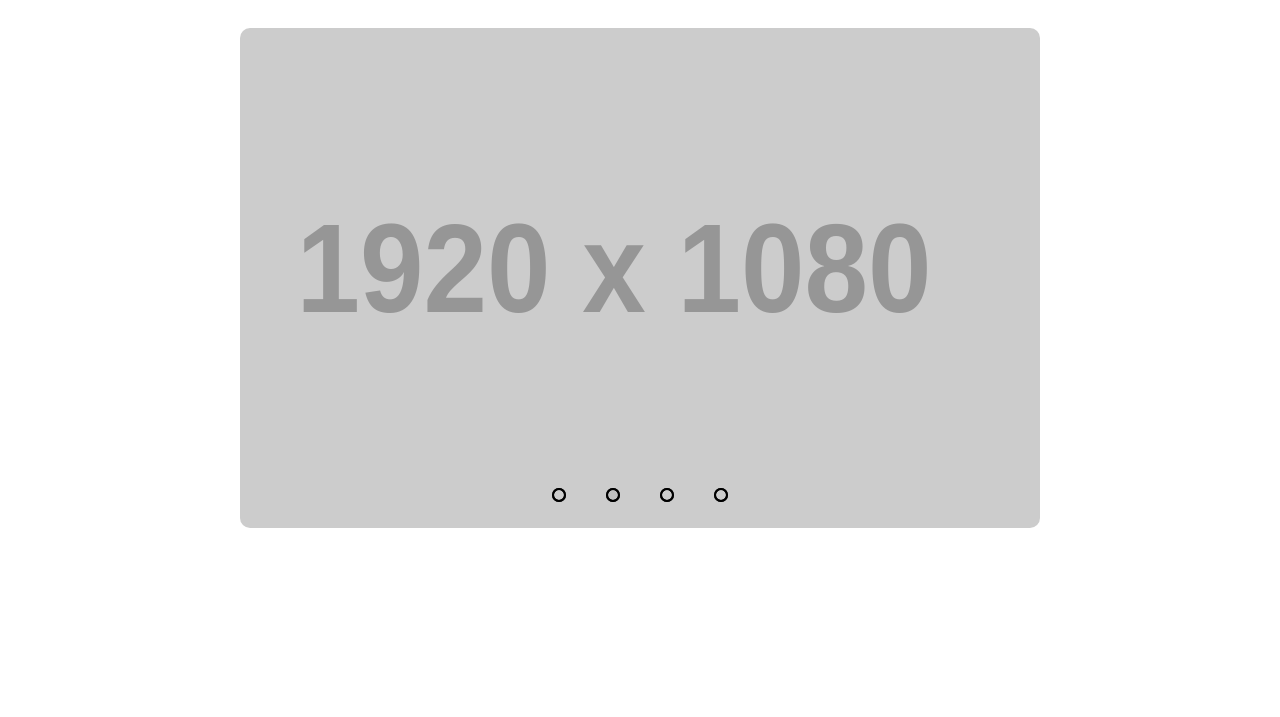
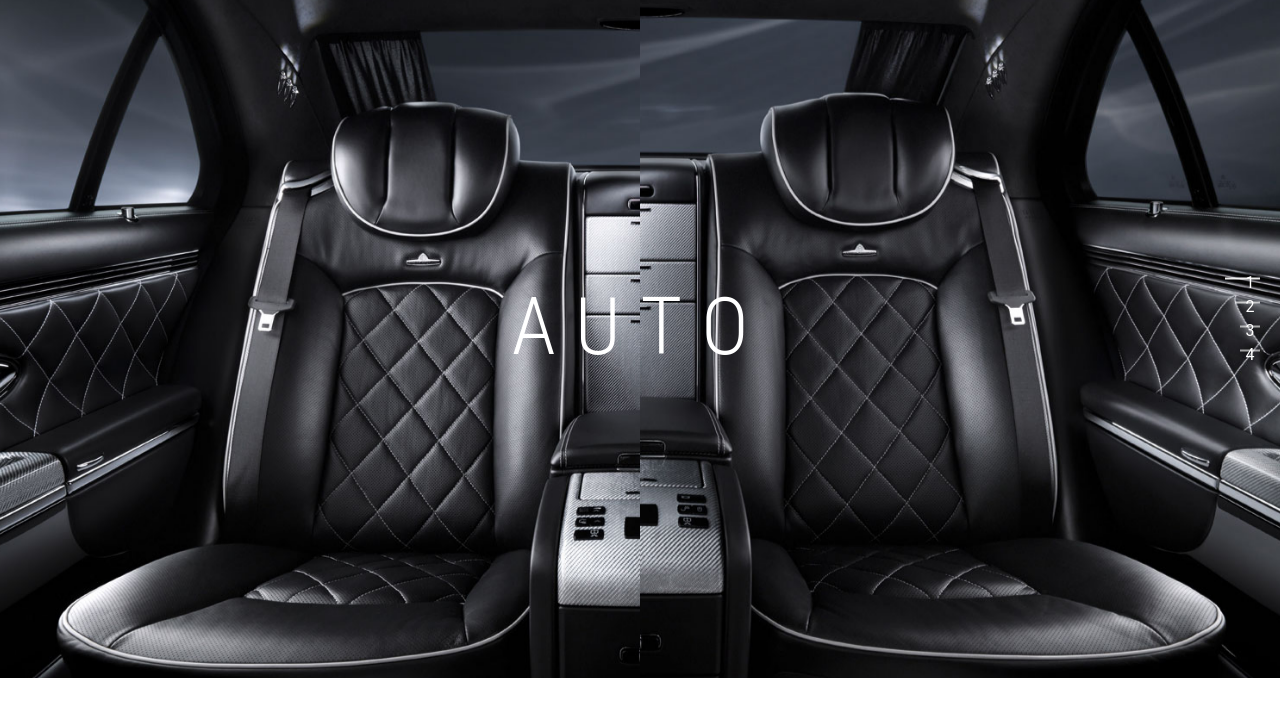
Before and after one commit to pkroberg/nocoupholstery, a website built with Vite: page index.html in a window 1280 px wide. Shown: the part 75-792 px from the top of the page. Built offline with nearby package versions, Linux system fonts and the light colour scheme; placeholder pictures from the web are drawn by us.

Commit message:
Add slick slider

```diff
--- a/index.html
+++ b/index.html
@@ -4,6 +4,11 @@
     <meta charset="UTF-8" />
     <link rel="stylesheet" href="tailwind.css" />
     <link rel="stylesheet" href="style.css" />
+    <link
+      rel="stylesheet"
+      type="text/css"
+      href="//cdn.jsdelivr.net/npm/slick-carousel@1.8.1/slick/slick.css"
+    />
     <link rel="preconnect" href="https://fonts.googleapis.com" />
     <link rel="preconnect" href="https://fonts.gstatic.com" crossorigin />
     <link
@@ -63,47 +68,37 @@
     </header>
 
     <!-- Slider -->
-    <div class="slider">
-      <div class="slides">
-        <input type="radio" name="radio-btn" id="radio1" />
-        <input type="radio" name="radio-btn" id="radio2" />
-        <input type="radio" name="radio-btn" id="radio3" />
-        <input type="radio" name="radio-btn" id="radio4" />
-        <input type="radio" name="radio-btn" id="radio5" />
-        <div class="slide first">
-          <img src="https://via.placeholder.com/1920x1080" alt="" />
+    <div class="split-slideshow">
+      <div class="slideshow">
+        <div class="slider">
+          <div class="item">
+            <img src="pics/8-maybach1.jpg" />
+          </div>
+          <div class="item">
+            <img src="pics/15843648656_73e226010e_o.jpg" />
+          </div>
+          <div class="item">
+            <img src="pics/kam-idris-_HqHX3LBN18-unsplash.jpg" />
+          </div>
+          <div class="item">
+            <img src="pics/restaurant.jpg" />
+          </div>
         </div>
-        <div class="slide">
-          <img src="https://via.placeholder.com/1920x1080" alt="" />
-        </div>
-        <div class="slide">
-          <img src="https://via.placeholder.com/1920x1080" alt="" />
-        </div>
-        <div class="slide">
-          <img src="https://via.placeholder.com/1920x1080" alt="" />
-        </div>
-        <div class="slide">
-          <img src="https://via.placeholder.com/1920x1080" alt="" />
-        </div>
-
-        <!-- Automatic navigation -->
-        <div class="navigation-auto">
-          <div class="auto-btn1"></div>
-          <div class="auto-btn2"></div>
-          <div class="auto-btn3"></div>
-          <div class="auto-btn4"></div>
-        </div>
-
-        <!-- Manual navigation -->
-        <div class="navigation-manual">
-          <label for="radio1" class="manual-btn"></label>
-          <label for="radio2" class="manual-btn"></label>
-          <label for="radio3" class="manual-btn"></label>
-          <label for="radio4" class="manual-btn"></label>
-        </div>
+      </div>
+      <div class="slideshow-text">
+        <div class="item">Auto</div>
+        <div class="item">Marine</div>
+        <div class="item">Furniture</div>
+        <div class="item">Commercial</div>
       </div>
     </div>
 
+    <script src="https://ajax.googleapis.com/ajax/libs/jquery/3.5.1/jquery.min.js"></script>
+    <script
+      type="text/javascript"
+      src="//cdn.jsdelivr.net/npm/slick-carousel@1.8.1/slick/slick.min.js"
+    ></script>
+    <script src="slider.js"></script>
     <script type="module" src="main.js"></script>
   </body>
 </html>
--- a/main.js
+++ b/main.js
@@ -21,18 +21,3 @@ document.addEventListener("DOMContentLoaded", function () {
     timeoutId = setTimeout(() => dropdown.classList.add("hidden"), 300);
   });
 });
-
-// Slideshow
-
-document.addEventListener("DOMContentLoaded", function () {
-  var counter = 1;
-  document.getElementById("radio" + counter).checked = true;
-  counter++;
-  setInterval(function () {
-    document.getElementById("radio" + counter).checked = true;
-    counter++;
-    if (counter > 4) {
-      counter = 1;
-    }
-  }, 5000);
-});
--- a/package.json
+++ b/package.json
@@ -11,7 +11,5 @@
   "devDependencies": {
     "vite": "^5.0.8"
   },
-  "dependencies": {
-    "tw-elements": "^1.1.0"
-  }
+  "dependencies": {}
 }
--- /dev/null
+++ b/slider.js
@@ -0,0 +1,75 @@
+var $slider = $(".slideshow .slider"),
+  maxItems = $(".item", $slider).length,
+  dragging = false,
+  tracking,
+  rightTracking;
+
+$sliderRight = $(".slideshow")
+  .clone()
+  .addClass("slideshow-right")
+  .appendTo($(".split-slideshow"));
+
+rightItems = $(".item", $sliderRight).toArray();
+reverseItems = rightItems.reverse();
+$(".slider", $sliderRight).html("");
+for (i = 0; i < maxItems; i++) {
+  $(reverseItems[i]).appendTo($(".slider", $sliderRight));
+}
+
+$slider.addClass("slideshow-left");
+$(".slideshow-left")
+  .slick({
+    vertical: true,
+    verticalSwiping: true,
+    arrows: false,
+    infinite: true,
+    dots: true,
+    speed: 1000,
+    cssEase: "cubic-bezier(0.7, 0, 0.3, 1)",
+    draggable: false,
+  })
+  .on("beforeChange", function (event, slick, currentSlide, nextSlide) {
+    if (
+      currentSlide > nextSlide &&
+      nextSlide == 0 &&
+      currentSlide == maxItems - 1
+    ) {
+      $(".slideshow-right .slider").slick("slickGoTo", -1);
+      $(".slideshow-text").slick("slickGoTo", maxItems);
+    } else if (
+      currentSlide < nextSlide &&
+      currentSlide == 0 &&
+      nextSlide == maxItems - 1
+    ) {
+      $(".slideshow-right .slider").slick("slickGoTo", maxItems);
+      $(".slideshow-text").slick("slickGoTo", -1);
+    } else {
+      $(".slideshow-right .slider").slick(
+        "slickGoTo",
+        maxItems - 1 - nextSlide
+      );
+      $(".slideshow-text").slick("slickGoTo", nextSlide);
+    }
+  });
+
+$(".slideshow-right .slider").slick({
+  swipe: false,
+  vertical: true,
+  arrows: false,
+  infinite: true,
+  speed: 950,
+  cssEase: "cubic-bezier(0.7, 0, 0.3, 1)",
+  initialSlide: maxItems - 1,
+});
+$(".slideshow-text").slick({
+  swipe: false,
+  vertical: true,
+  arrows: false,
+  infinite: true,
+  speed: 900,
+  cssEase: "cubic-bezier(0.7, 0, 0.3, 1)",
+});
+
+setInterval(function () {
+  $(".slideshow-left").slick("slickNext");
+}, 5000);
--- a/style.css
+++ b/style.css
@@ -1,111 +1,158 @@
-.slider {
-  width: 800px;
-  height: 500px;
-  border-radius: 10px;
-  overflow: hidden;
-  margin-left: auto;
-  margin-right: auto;
-  margin-top: 50px;
+body {
+  overflow-x: hidden;
 }
 
-.slides {
-  width: 500%;
-  height: 500px;
-  display: flex;
+body,
+html {
+  height: 100%;
+  font-family: "Roboto", sans-serif;
+  margin-left: 0;
 }
 
-.slides input {
+.slideshow {
+  position: absolute;
+  z-index: 1;
+  top: 0;
+  left: 0;
+  width: 100vw;
+  height: 100vh;
+  overflow: hidden;
+}
+.slideshow .slider {
+  width: 100vw;
+  height: 100vw;
+  z-index: 2;
+}
+.slideshow .slider * {
+  outline: none;
+}
+.slideshow .slider .item {
+  height: 100vh;
+  width: 100vw;
+  position: relative;
+  overflow: hidden;
+  border: none;
+}
+.slideshow .slider .item .text {
   display: none;
 }
-
-.slide {
-  width: 20%;
-  transition: 2s;
+.slideshow .slider .item img {
+  min-width: 101%;
+  min-height: 101%;
+  position: absolute;
+  top: 50%;
+  left: 50%;
+  transform: translate(-50%, -50%);
+}
+.slideshow .slick-dots {
+  position: absolute;
+  z-index: 100;
+  width: 40px;
+  height: 125px;
+  bottom: auto;
+  /* HEIGHT OF SLICK DOTS */
+  top: 355px;
+  right: 0;
+  transform: translateY(-50%);
+  left: auto;
+  color: #fff;
+  display: block;
+}
+.slideshow .slick-dots li {
+  display: block;
+  width: 100%;
+  height: auto;
+}
+.slideshow .slick-dots li button {
+  position: relative;
+  width: 20px;
+  height: 15px;
+  text-align: center;
+}
+.slideshow .slick-dots li button:before {
+  content: "";
+  background: #fff;
+  color: #fff;
+  height: 2px;
+  width: 20px;
+  border-radius: 0;
+  position: absolute;
+  top: 50%;
+  right: 0;
+  left: auto;
+  transform: translateY(-50%);
+  transition: all 0.3s ease-in-out;
+  opacity: 0.6;
+}
+.slideshow .slick-dots li.slick-active button:before {
+  width: 40px;
+  opacity: 1;
 }
 
-.slide img {
-  width: 800px;
-  height: 500px;
-}
-
-/* css for manual slide navigation */
-
-.navigation-manual {
-  position: absolute;
-  width: 800px;
-  margin-top: 460px;
-  display: flex;
-  justify-content: center;
-}
-
-.manual-btn {
-  border: 2px solid black;
-  padding: 5px;
-  border-radius: 10px;
+.slideshow .slick-dots li button:hover:before {
   cursor: pointer;
 }
 
-.manual-btn:not(:last-child) {
-  margin-right: 40px;
+.slideshow .slick-dots li.slick-active button:hover:before {
+  cursor: pointer;
 }
 
-.manual-btn:hover {
-  background: black;
-  transition: background 0.25s ease-in;
+.slideshow.slideshow-right {
+  left: 0;
+  z-index: 1;
+  width: 50vw;
+  pointer-events: none;
+}
+.slideshow.slideshow-right .slider {
+  left: 0;
+  position: absolute;
 }
 
-#radio1:checked ~ .first {
-  margin-left: 0;
+.slideshow-text {
+  position: absolute;
+  top: 50%;
+  left: 50%;
+  transform: translate(-50%, -50%);
+  z-index: 100;
+  font-size: 80px;
+  width: 100vw;
+  text-align: center;
+  color: #fff;
+  font-family: "Roboto Condensed", sans-serif;
+  font-weight: 100;
+  pointer-events: none;
+  text-transform: uppercase;
+  letter-spacing: 20px;
+  line-height: 0.8;
+}
+@media (max-width: 767px) {
+  .slideshow-text {
+    font-size: 25px;
+  }
 }
 
-#radio2:checked ~ .first {
-  margin-left: -20%;
+.the-most {
+  position: fixed;
+  z-index: 1;
+  bottom: 0;
+  left: 0;
+  width: 50vw;
+  max-width: 200px;
+  padding: 10px;
+}
+.the-most img {
+  max-width: 100%;
 }
 
-#radio3:checked ~ .first {
-  margin-left: -40%;
+button {
+  background: transparent;
+  border: none;
+  color: transparent;
 }
 
-#radio4:checked ~ .first {
-  margin-left: -60%;
+.split-slideshow {
+  position: relative;
+  width: 100vw;
+  height: 700px;
+  overflow: hidden;
 }
-
-/* css for automatic navigation */
-
-.navigation-auto {
-  position: absolute;
-  display: flex;
-  width: 800px;
-  justify-content: center;
-  margin-top: 460px;
-}
-
-.navigation-auto div {
-  border: 2px solid black;
-  padding: 5px;
-  border-radius: 10px;
-}
-
-.navigation-auto div:not(:last-child) {
-  margin-right: 40px;
-}
-
-#radio1:checked ~ .navigation-auto .auto-btn1 {
-  background: black;
-  transition: background 0.5s ease-in;
-}
-
-#radio2:checked ~ .navigation-auto .auto-btn2 {
-  background: black;
-  transition: background 0.5s ease-in;
-}
-
-#radio3:checked ~ .navigation-auto .auto-btn3 {
-  background: black;
-  transition: background 0.5s ease-in;
-}
-
-#radio4:checked ~ .navigation-auto .auto-btn4 {
-  background: black;
-  transition: background 0.5s ease-in;
-}
```
Also changed, not shown: pics/15843648656_73e226010e_o.jpg (added), pics/8-maybach1.jpg (added), pics/kam-idris-_HqHX3LBN18-unsplash.jpg (added), pics/restaurant.jpg (added), 1 other file.
